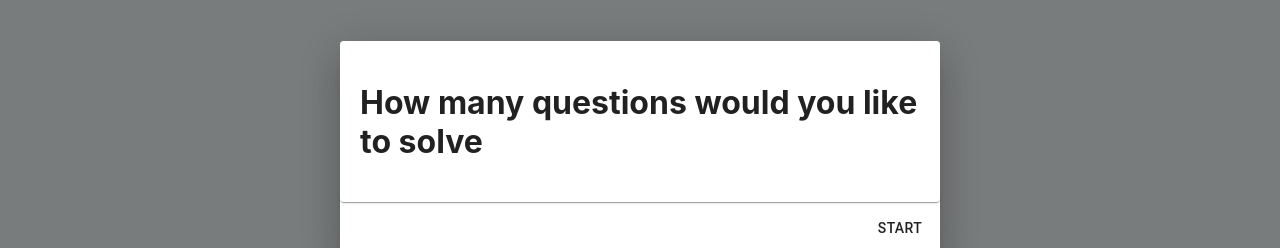
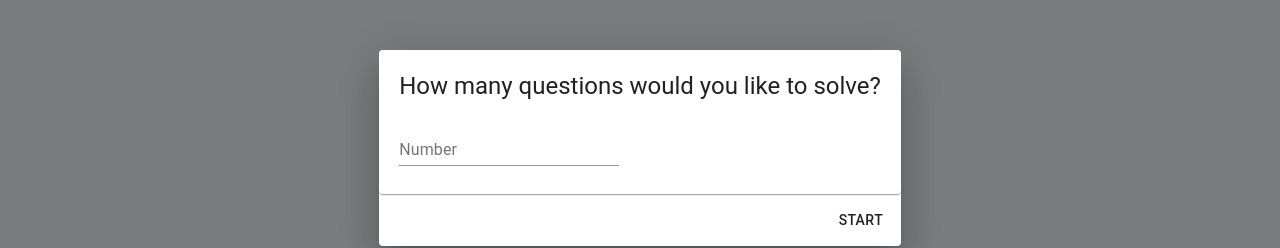
Before and after one commit to naot-shio/vocab-app-firebase-frontend, a React (Create React App) app: page /question in a window 1280 px wide. Both pictures are taken after a click on the button "Profile". Shown: the part 252-500 px from the top of the page. Built offline with nearby package versions, Linux system fonts and the light colour scheme; no server answers; a web font is replaced by a local one.

Commit message:
Allow a user to input a number of questions

```diff
--- a/src/components/questions/SetQuestion.js
+++ b/src/components/questions/SetQuestion.js
@@ -7,6 +7,8 @@ import withStyles from "@material-ui/core/styles/withStyles";
 import Dialog from "@material-ui/core/Dialog";
 import DialogActions from "@material-ui/core/DialogActions";
 import Paper from "@material-ui/core/Paper";
+import TextField from "@material-ui/core/TextField";
+import Typography from "@material-ui/core/Typography";
 import Button from "@material-ui/core/Button";
 import { faQuestion } from "@fortawesome/free-solid-svg-icons";
 import styles from "../../styles/pages/ProfileStyles";
@@ -18,7 +20,7 @@ import { getRandomSentences } from "../../redux/actions/dataActions";
 class Profile extends Component {
   state = {
     open: false,
-    inputNumberOfQuestions: 5,
+    inputNumberOfQuestions: 10
   };
 
   handleOpen = () => {
@@ -29,8 +31,16 @@ class Profile extends Component {
     this.setState({ open: false });
   };
 
+  handleChange = evt => {
+    this.setState({
+      inputNumberOfQuestions: evt.target.value
+    });
+  };
+
   handleClick = () => {
-    this.props.history.push("/question", { inputNumberOfQuestions: this.state.inputNumberOfQuestions  });
+    this.props.history.push("/question", {
+      inputNumberOfQuestions: this.state.inputNumberOfQuestions
+    });
     this.handleClose();
   };
 
@@ -54,7 +64,16 @@ class Profile extends Component {
           aria-labelledby="responsive-dialog-title"
         >
           <Paper className={classes.paper}>
-            <h1>How many questions would you like to solve</h1>
+            <Typography variant="h5">
+              How many questions would you like to solve?
+            </Typography>
+            <TextField
+              id="standard-number"
+              label="Number"
+              onChange={this.handleChange}
+              type="number"
+              margin="normal"
+            />
           </Paper>
 
           <DialogActions>
```
Also changed, not shown: src/components/questions/Question.js (+6 -4 lines).
